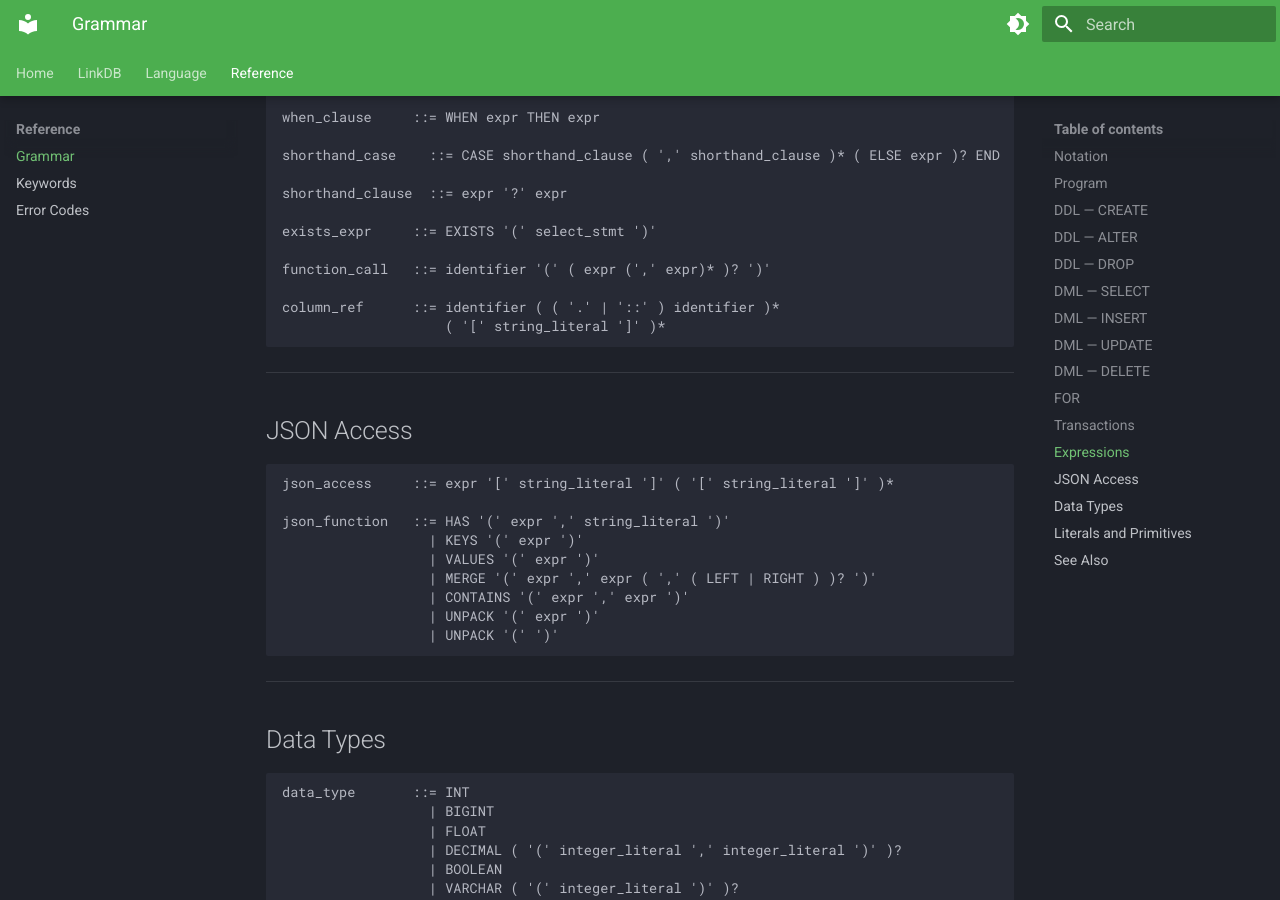
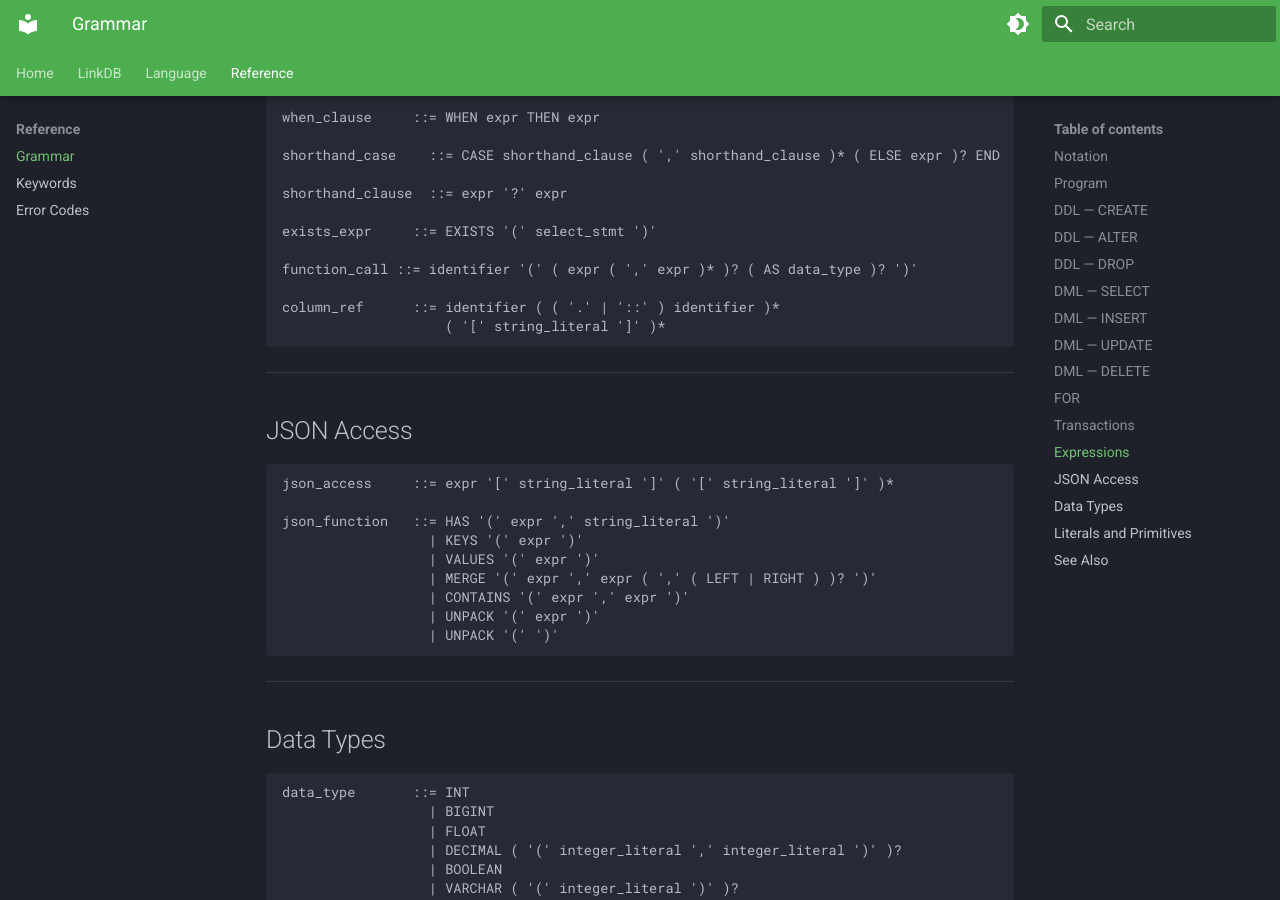
Before and after one commit to linkql/linkdb-docs, an MkDocs documentation site: the page built from docs/reference/grammar.md, in a window 1280 px wide and 900 px high, scrolled down 7367 px. Built offline with MkDocs 1.6.1 and Material for MkDocs 9.7.7, drawn with Linux system fonts in a browser that asks for light colours.

Commit message:
fix function_call grammar to include AS for CAST function call

```diff
--- a/docs/reference/grammar.md
+++ b/docs/reference/grammar.md
@@ -375,7 +375,7 @@ shorthand_clause  ::= expr '?' expr
 
 exists_expr     ::= EXISTS '(' select_stmt ')'
 
-function_call   ::= identifier '(' ( expr (',' expr)* )? ')'
+function_call ::= identifier '(' ( expr ( ',' expr )* )? ( AS data_type )? ')'
 
 column_ref      ::= identifier ( ( '.' | '::' ) identifier )*
                     ( '[' string_literal ']' )*
```
